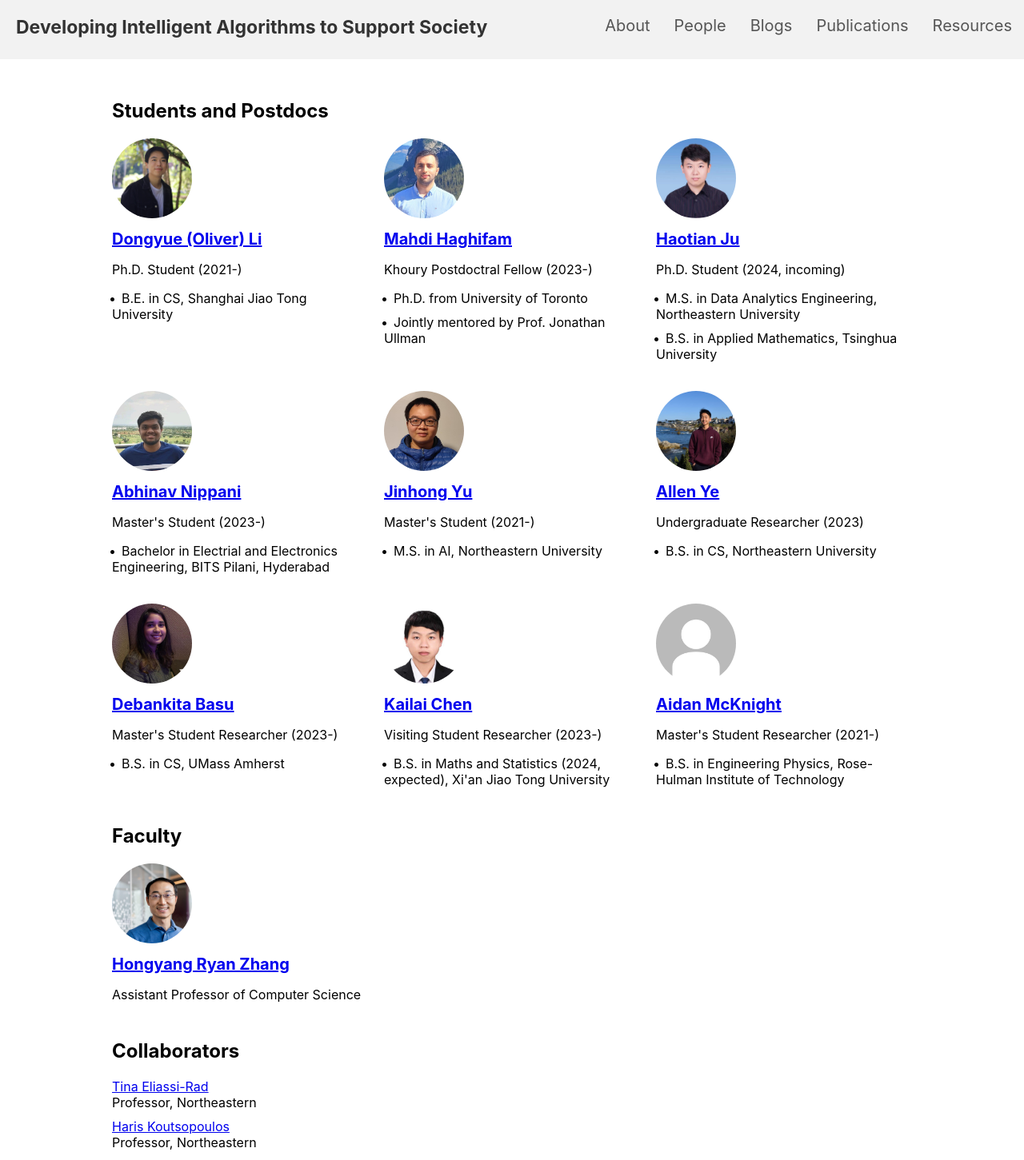
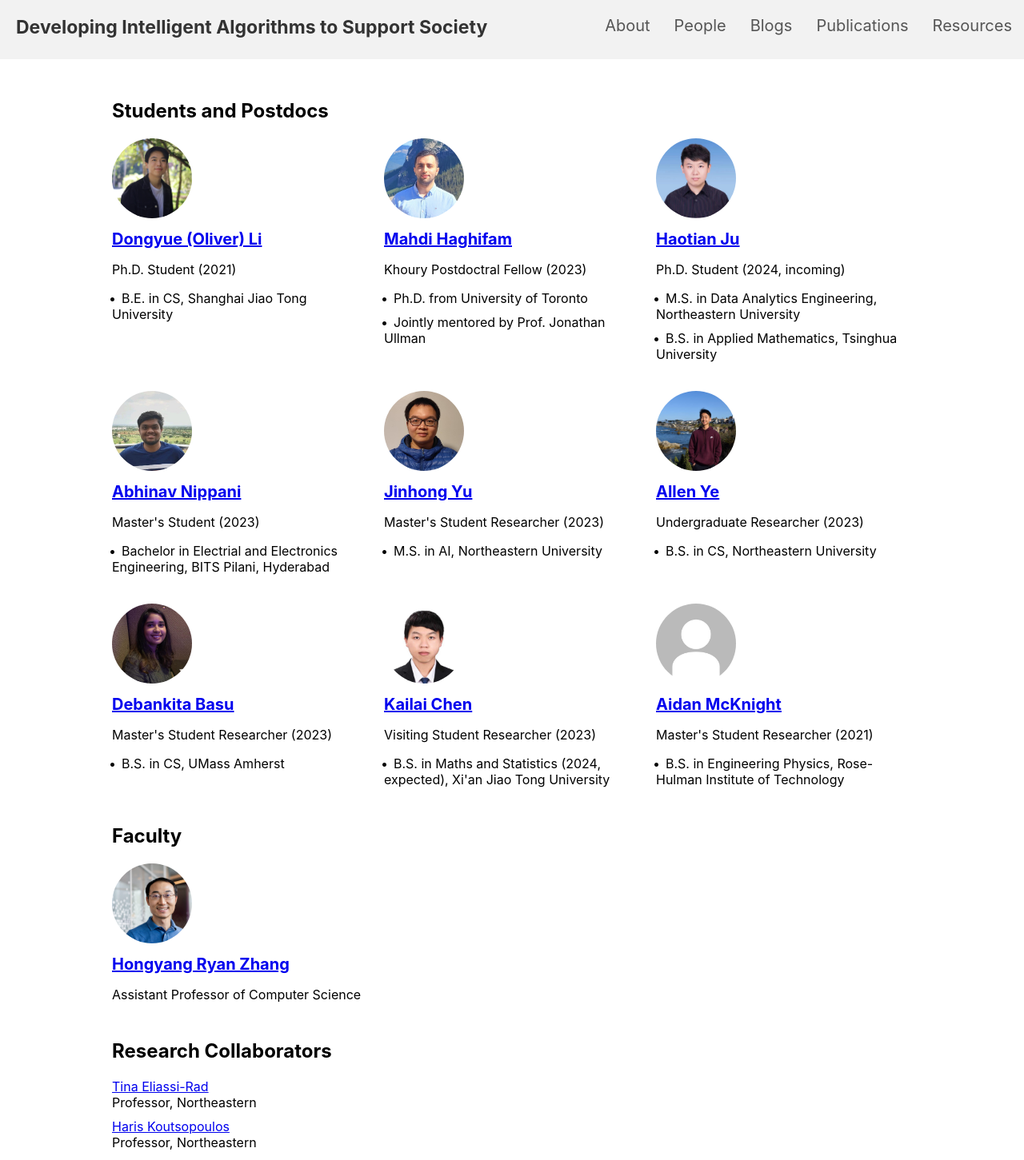
Before and after one commit to VirtuosoResearch/virtuosoresearch.github.io, a React (Create React App) app: page /people in a window 1280 px wide. Shown: the top 1451 px of the page at 80% size. Built offline with nearby package versions, Linux system fonts and the light colour scheme.

Commit message:
minor edits

```diff
--- a/src/News.tsx
+++ b/src/News.tsx
@@ -7,19 +7,19 @@ const News: React.FC = () => {
             <h2>Recent Updates</h2>
             <div className="news-item">
                 <div className="news-date">Oct, 2023</div>
-                <p>Our group website is launched, welcome!</p>
+                <p>Our group website is launched!</p>
             </div>
             <div className="news-item">
                 <div className="news-date">Sep, 2023</div>
-                <p>One paper accepted into NeurIPS'23: Congrats Abhinav, Dongyue, and Haotian! We introduce a dataset of traffic accident labels and validate the efficiency of graph neural networks for predicting accident occurrence.</p>
+                <p>One paper accepted into NeurIPS'23 (Datasets and Benchmarks track): Congrats Abhinav, Dongyue, and Haotian! We introduce a dataset of traffic accident labels and validate the efficiency of graph neural networks for predicting accident occurrence.</p>
             </div>
             <div className="news-item">
                 <div className="news-date">Sep, 2023</div>
-                <p>Welcome to Mahdi, joining Northeastern from University of Toronto, and Kailai, visiting from Xi'an Jiao Tong University!</p>
+                <p>Welcome to Dr. Mahdi Haghifam, joining Northeastern from University of Toronto, and Kailai Chen, visiting from Xi'an Jiao Tong University!</p>
             </div>
             <div className="news-item">
                 <div className="news-date">Aug, 2023</div>
-                <p>Dongyue presented a paper at KDD, Long Beach, about a new method for multitask learning on graph-structured data, the main idea being a clustering and then boosting procedure.</p>
+                <p>Dongyue presented a paper at KDD, Long Beach, about a new method for multitask learning on graph-structured data, the main idea being a clustering and boosting procedure.</p>
             </div>
             <p><a href="/allnews" className="news-link">... see all News</a></p>
         </div>
--- a/src/People.tsx
+++ b/src/People.tsx
@@ -53,7 +53,7 @@ const Group: React.FC = () => {
     const phdStudentsData = [
         {
             name: "Dongyue (Oliver) Li",
-            position: "Ph.D. Student (2021-)",
+            position: "Ph.D. Student (2021)",
             details: [
                 "B.E. in CS, Shanghai Jiao Tong University",
             ],
@@ -62,7 +62,7 @@ const Group: React.FC = () => {
         },
         {
             name: "Mahdi Haghifam",
-            position: "Khoury Postdoctral Fellow (2023-)",
+            position: "Khoury Postdoctral Fellow (2023)",
             details: [
                 "Ph.D. from University of Toronto",
 								"Jointly mentored by Prof. Jonathan Ullman"
@@ -82,7 +82,7 @@ const Group: React.FC = () => {
         },
         {
             name: "Abhinav Nippani",
-            position: "Master's Student (2023-)",
+            position: "Master's Student (2023)",
             details: [
                 "Bachelor in Electrial and Electronics Engineering, BITS Pilani, Hyderabad",
             ],
@@ -91,7 +91,7 @@ const Group: React.FC = () => {
         },
         {
             name: "Jinhong Yu",
-            position: "Master's Student (2021-)",
+            position: "Master's Student Researcher (2023)",
             details: [
                 "M.S. in AI, Northeastern University",
             ],
@@ -109,7 +109,7 @@ const Group: React.FC = () => {
         },
         {
             name: "Debankita Basu",
-            position: "Master's Student Researcher (2023-)",
+            position: "Master's Student Researcher (2023)",
             details: [
                 "B.S. in CS, UMass Amherst",
             ],
@@ -118,7 +118,7 @@ const Group: React.FC = () => {
         },
         {
             name: "Kailai Chen",
-            position: "Visiting Student Researcher (2023-)",
+            position: "Visiting Student Researcher (2023)",
             details: [
                 "B.S. in Maths and Statistics (2024, expected), Xi'an Jiao Tong University",
             ],
@@ -127,7 +127,7 @@ const Group: React.FC = () => {
         },
         {
             name: "Aidan McKnight",
-            position: "Master's Student Researcher (2021-)",
+            position: "Master's Student Researcher (2021)",
             details: [
                 "B.S. in Engineering Physics, Rose-Hulman Institute of Technology",
             ],
@@ -218,7 +218,7 @@ const Group: React.FC = () => {
                 </section>
 
                 <section className="group-section collaborators">
-                    <h2>Collaborators</h2>
+                    <h2>Research Collaborators</h2>
                     <div className="members">
                         <ul>
                             {collaboratorsData.map((collaborator, index) => (
@@ -229,6 +229,9 @@ const Group: React.FC = () => {
                             ))}
                         </ul>
                     </div>
+										<p>
+											We are grateful to our collaborators (listed above) for working with us.
+										</p>
                 </section>
 
             </div>
--- a/src/Publications.tsx
+++ b/src/Publications.tsx
@@ -31,6 +31,15 @@ const publications = [
         date: "2023",
         topic: "Social Data",
     },
+		{
+        year: 2023,
+        title: "Boosting Multitask Learning on Graphs through Higher-Order Task Affinities",
+        link: "https://arxiv.org/abs/2306.14009",
+        authors: "Dongyue Li, Haotian Ju, Aneesh Sharma, Hongyang R. Zhang",
+        publishingSite: "KDD",
+        date: "2023",
+        topic: "Multitask Learning, Fine-Tuning",
+		},
     {
         year: 2023,
         title: "Identification of Negative Transfers in Multitask Learning Using Surrogate Models",
--- a/src/TitleAndMission.tsx
+++ b/src/TitleAndMission.tsx
@@ -14,7 +14,7 @@ const TitleAndMission: React.FC = () => {
                     highlightIndices.includes(index) ? (
                         <span key={index} className="bright-font" style={{ color: highlightColors[highlightIndices.indexOf(index) % highlightColors.length] }}>{char}</span>
                     ) : char
-                ))}. To achieve this mission, our approach is two-fold:
+                ))} (virtuoso). To achieve this mission, our approach is two-fold:
                 <ul>
                     <li> By educating the next-generation of researchers and engineers who are passionate about technology. </li>
                     <li> By advancing the frontiers of knowledge in computer science, focusing on the foundational aspects. </li>
@@ -31,6 +31,10 @@ const TitleAndMission: React.FC = () => {
                 </p>
 
                 <ImageSlideshow />
+
+								<p>
+										Here are several representative talks from us.
+								</p>
                 <VideoSlideshow />
             </div>
 
```
